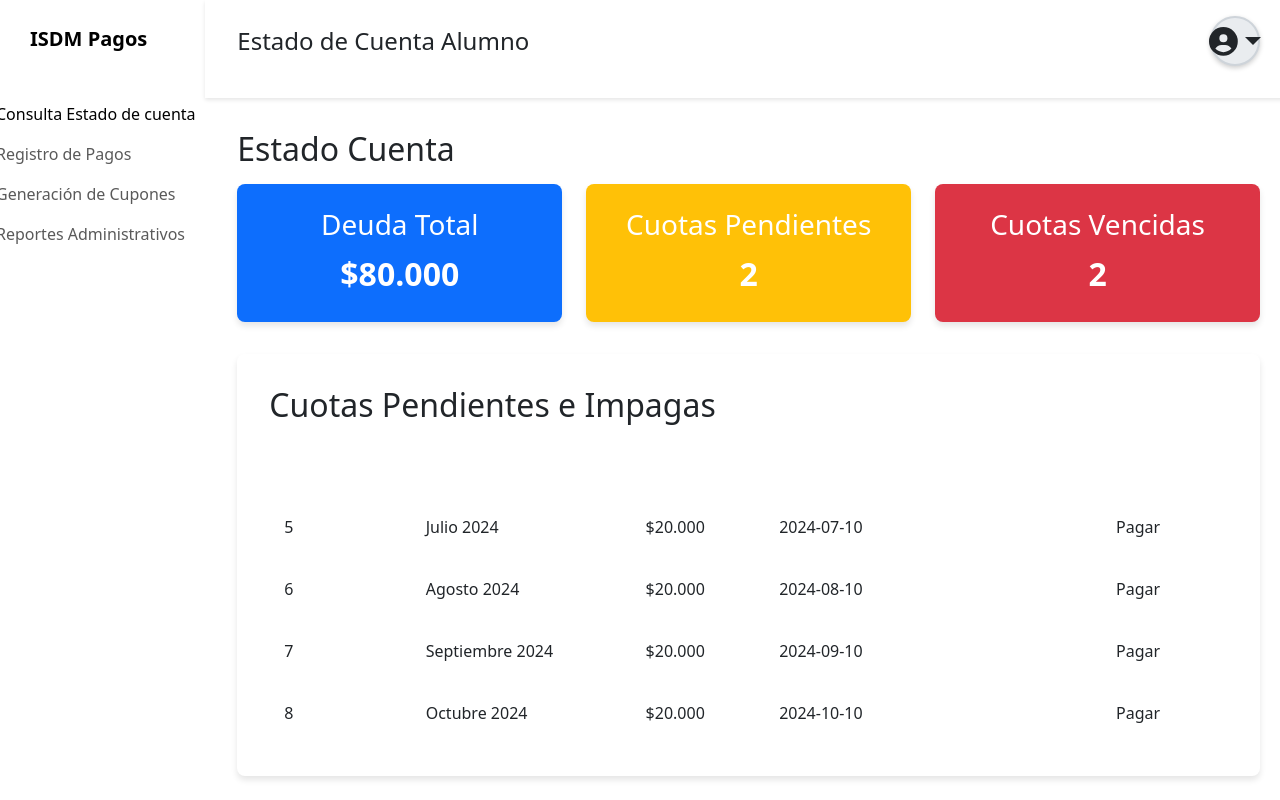
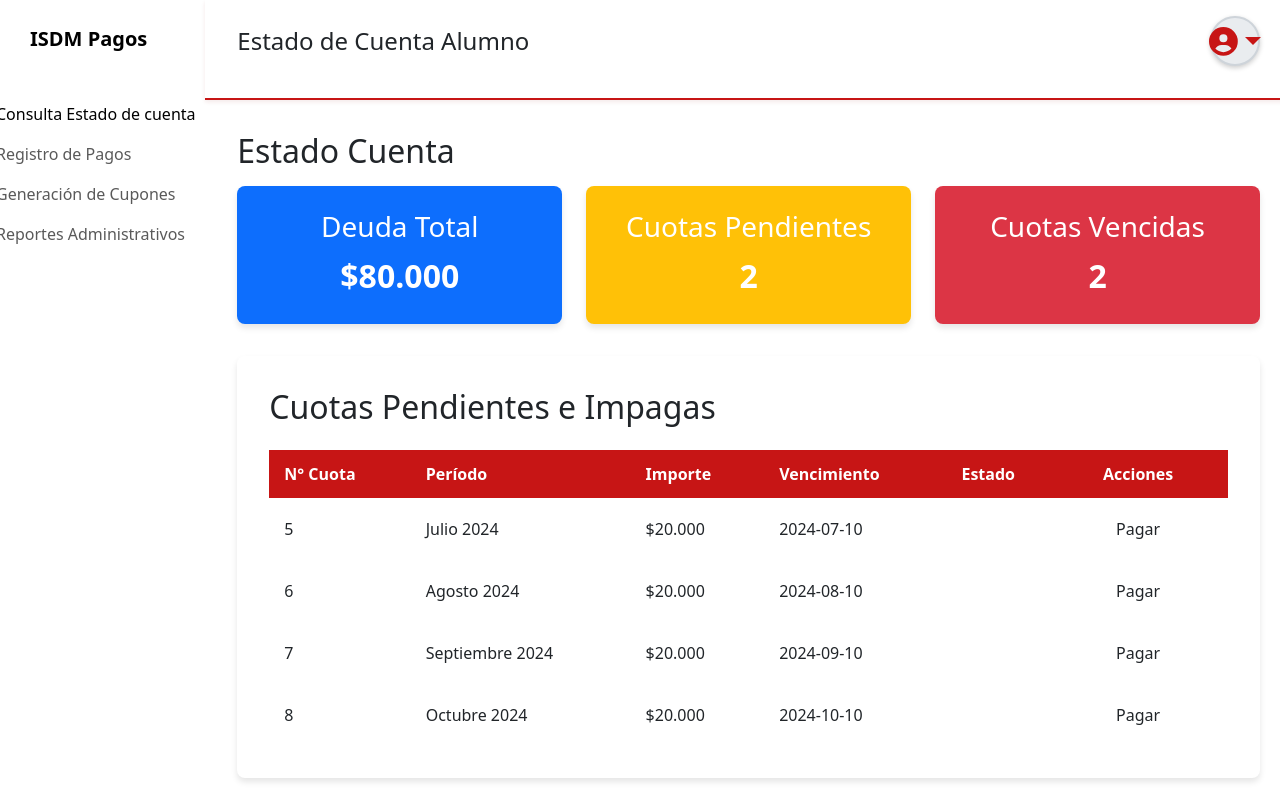
Before and after one commit to SebasAlRivas/PRE-ISMEstadodeCuenta, a React (Create React App) app in the folder consulta-e/: page / in a window 1280 px wide. Shown: the top 800 px of the page. Built offline with nearby package versions, Linux system fonts and the light colour scheme.

Commit message:
correccion de colores

```diff
--- a/consulta-e/src/App.css
+++ b/consulta-e/src/App.css
@@ -1,3 +1,7 @@
+:root {
+  --color-principal: #c71515; /* O el color que desees, por ejemplo, un azul. */
+}
+
 /* --- ESTILOS DE LAYOUT --- */
 .app-layout {
   height: 100vh;
@@ -16,7 +20,7 @@
   align-items: center;
   padding: 1rem 2rem;
   background-color: var(--color-tarjeta-fondo);
-  box-shadow: 0 2px 4px rgba(0, 0, 0, 0.1);
+  box-shadow: 0 2px 4px rgba(145, 44, 44, 0.1);
   border-bottom: 2px solid var(--color-principal);
 }
 
```
